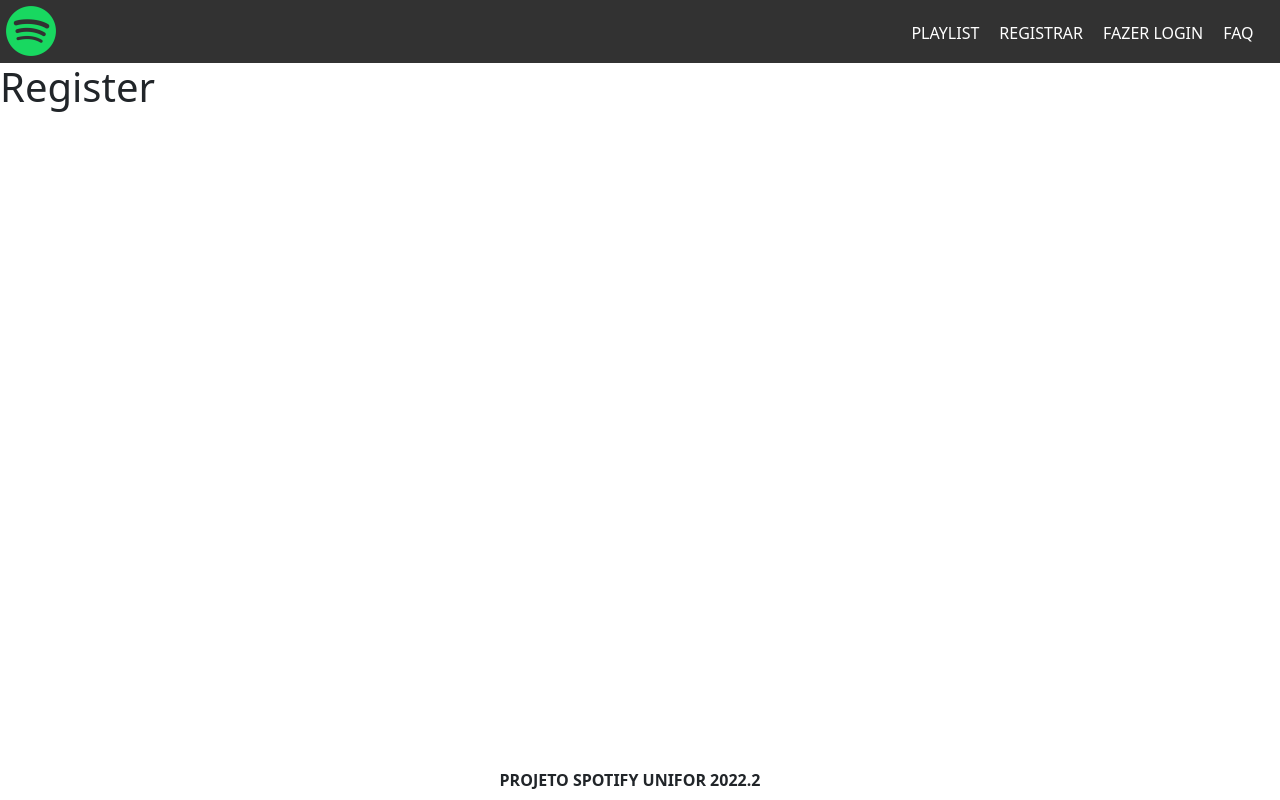
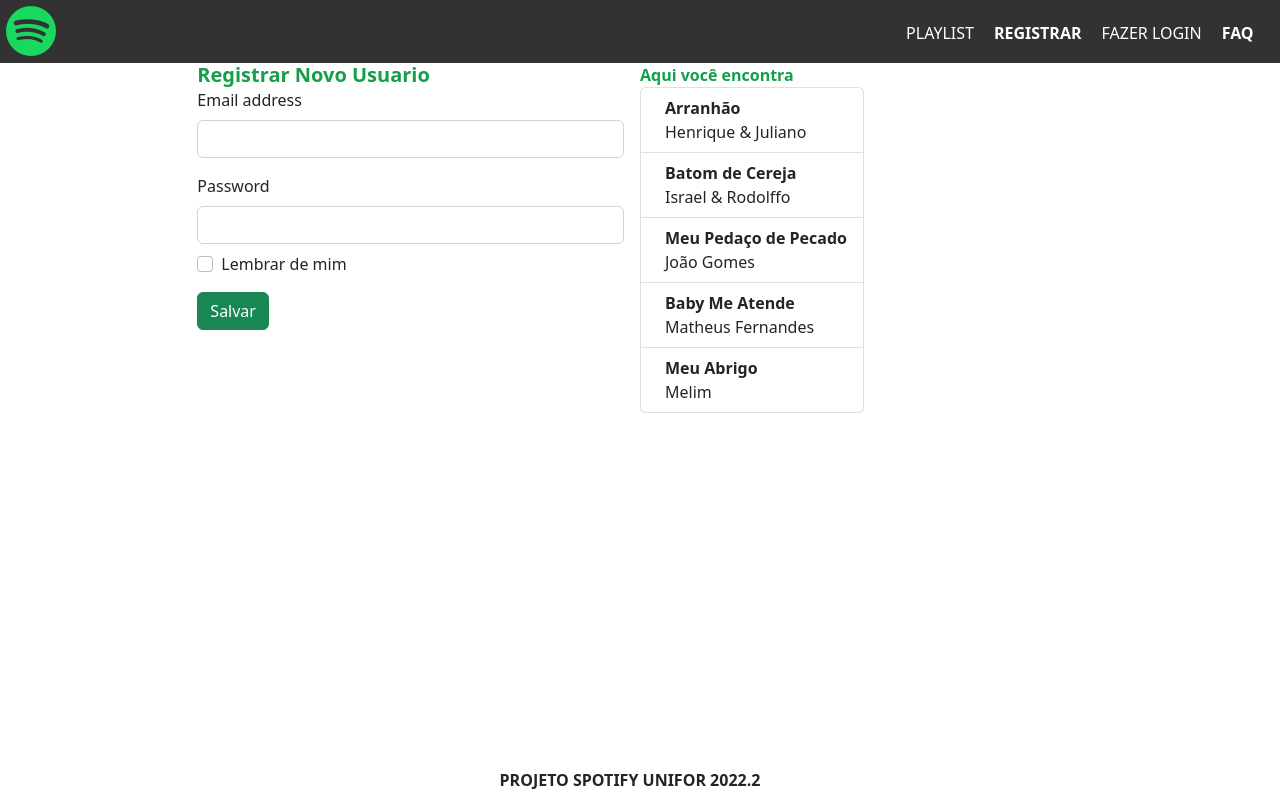
Before and after one commit to samiralemz/porjetoReact, a React (Create React App) app: page /register in a window 1280 px wide. Built offline with nearby package versions, Linux system fonts and the light colour scheme.

Commit message:
adicionando página Registrar, melhorando interface

```diff
--- a/src/Pages/faq.jsx
+++ b/src/Pages/faq.jsx
@@ -1,23 +1,24 @@
 import React from 'react';
+import "../css/estiloFaq.css";
 
 function Faq() {
     return (
         <div className="container">
             <div className="grid-spotify">
                 <div className="row">
-                    <div className="col col-lg-7">
-                        <p>ATENDIMENTO DO SPOTIFY </p>
+                    <div className="col col-lg-7 fw-bold">
+                        <p style={{color: "#9DA6B8"}}>ATENDIMENTO DO SPOTIFY</p>
                     </div>
                 </div>
                 <div className="row">
                     <div className="col col-lg-12">
-                        <p className="display-1 font-weight-bold">Como podemos ajudar?
+                        <p className="display-1 fw-bold" style={{color: "#149f4a"}}>Como podemos ajudar?
                         </p>
                     </div>
                 </div>
                 <div className="row">
                     <div className="col col-lg-12 mt-1 mb-1">
-                        <p className="text-login"><a href="#">Faça log in</a> para ter ajuda mais rápido
+                        <p className="text-login fw-bold"><a href="#">Faça log in</a> para ter ajuda mais rápido
                         </p>
                     </div>
                 </div>
@@ -29,7 +30,7 @@
                 <div className="grid-cards">
                     <div className="row gap-0 mt-4">
                         <div className="col col-lg-2 card-spotify">
-                            <div className="card-content">
+                            <div className="card-content" style={{backgroundColor: "#AF2896"}}>
                                 <img src="https://cdn.sanity.io/images/tsbk0zvv/production/a1f5c90620915aba2fc363330ecd1dbff17b7736-128x128.png?w=64&fit=max&auto=format"
                                     width="64" height="64" className="card-image" />
                                 <div className="card-title">
@@ -38,7 +39,7 @@
                             </div>
                         </div>
                         <div className="col col-lg-2 card-spotify w-25">
-                            <div className="card-content">
+                            <div className="card-content" style={{backgroundColor: "#8C1932"}}>
                                 <img src="https://cdn.sanity.io/images/tsbk0zvv/production/10bb309130cdd8dfe85a0e0e130ecdedc0ca22c6-128x128.png?w=64&fit=max&auto=format"
                                     width="64" height="64" className="card-image" />
                                 <div className="card-title">
@@ -47,7 +48,7 @@
                             </div>
                         </div>
                         <div className="col col-lg-2 card-spotify w-25">
-                            <div className="card-content">
+                            <div className="card-content" style={{backgroundColor: "#B06239"}}>
                                 <img src="https://cdn.sanity.io/images/tsbk0zvv/production/59459c592409b198e88b2b4cd6e4da99306a04fa-128x128.png?w=64&fit=max&auto=format"
                                     width="64" height="64" className="card-image" />
                                 <div className="card-title">
@@ -58,7 +59,7 @@
                     </div>
                     <div className="row gap-0 mt-4">
                         <div className="col col-lg-2 card-spotify w-25">
-                            <div className="card-content">
+                            <div className="card-content" style={{backgroundColor: "#006450"}}>
                                 <img src="https://cdn.sanity.io/images/tsbk0zvv/production/3e2fdd408d9175cbf6dc77fbd24fa0667aec5867-128x128.png?w=64&fit=max&auto=format"
                                     width="64" height="64" className="card-image" />
                                 <div className="card-title">
@@ -67,7 +68,7 @@
                             </div>
                         </div>
                         <div className="col col-lg-2 card-spotify w-25">
-                            <div className="card-content">
+                            <div className="card-content" style={{backgroundColor: "#757575"}}>
                                 <img src="https://cdn.sanity.io/images/tsbk0zvv/production/c39439e03b41892767854a2dafae387d68e397c5-128x128.png?w=64&fit=max&auto=format"
                                     width="64" height="64" className="card-image" />
                                 <div className="card-title">
@@ -76,8 +77,8 @@
                             </div>
                         </div>
                         <div className="col col-lg-2 card-spotify w-25">
-                            <div className="card-content">
-                                <img src="https://cdn.sanity.io/images/tsbkzvv/production/972abc9b7961e17d356b069c8be9dbaaf3ea51f3-128x128.png?w=64&fit=max&auto=format"
+                            <div className="card-content" style={{backgroundColor: "#537AA1"}}>
+                                <img src="https://cdn.sanity.io/images/tsbk0zvv/production/972abc9b7961e17d356b069c8be9dbaaf3ea51f3-128x128.png?w=64&fit=max&auto=format"
                                     width="64" height="64" className="card-image" />
                                 <div className="card-title">
                                     <p className="content-title">Ajuda com a conta</p>
--- a/src/Pages/register.jsx
+++ b/src/Pages/register.jsx
@@ -1,6 +1,34 @@
+import ListaMusicas from "../componts/ListaMusicas";
+
 function Register() {
     return (
-        <h1>Register</h1>
+    <div className="d-flex justify-content-center">
+        <div className="col-md-4">
+            <span className="fw-bold h5" style={{color: "#149f4a"}}>
+                Registrar Novo Usuario
+            </span>
+            <form>
+                <div className="mb-3">
+                    <label htmlFor="input_email" className="form-label">Email address</label>
+                    <input type="email" className="form-control" id="input_email"/>
+                </div>
+                <div className="mb-3">
+                    <label htmlFor="input_senha" className="form-label">Password</label>
+                    <input type="password" className="form-control" id="input_senha"/>
+                    <div className="mt-2">
+                        <input className="form-check-input" type="checkbox" value=""/>
+                        <label className="form-check-label mx-2">
+                            Lembrar de mim
+                        </label>
+                    </div>
+                </div>
+                <button type="submit" className="btn btn-success">Salvar</button>
+            </form>
+        </div>
+        <div className="col-md-4 mx-3">
+            <ListaMusicas />
+        </div>
+    </div>
     )
 }
 
--- /dev/null
+++ b/src/componts/ListaMusicas.jsx
@@ -0,0 +1,30 @@
+function ListaMusicas() {
+  const musicasPopulares = [
+    {titulo: "Arranhão"            , artista: "Henrique & Juliano", id: 1},
+    {titulo: "Batom de Cereja"     , artista: "Israel & Rodolffo" , id: 2},
+    {titulo: "Meu Pedaço de Pecado", artista: "João Gomes"        , id: 3},
+    {titulo: "Baby Me Atende"      , artista: "Matheus Fernandes" , id: 4},
+    {titulo: "Meu Abrigo"          , artista: "Melim"             , id: 5},
+  ];
+
+  return (
+    <div style={{maxWidth: "fit-content", color: "#149f4a"}}>
+      <span className="fw-bold">Aqui você encontra</span>
+      <ul className="list-group">
+        {musicasPopulares.map(musica => {
+          const {id, titulo, artista} = musica;
+          return (
+            <li className="list-group-item d-flex" key={id}>
+              <div className="ms-2 me-auto">
+                  <div className="fw-bold">{titulo}</div>
+                  {artista}
+              </div>
+            </li>
+          )
+        })}
+      </ul>
+  </div>
+  )
+}
+
+export default ListaMusicas;
--- a/src/componts/PlaylistCard.jsx
+++ b/src/componts/PlaylistCard.jsx
@@ -3,7 +3,7 @@
 
   return (
     <div className="card" style={{maxWidth: "18rem", minWidth:"18rem"}}>
-        <img src={image} className="card-img-top" alt="..."/>
+        <img src={image} className="card-img-top"/>
         <div className="card-body">
             <span className="card-title fw-bold">{titulo}</span>
             <p className="card-text">{artista}</p>
--- a/src/componts/Tabela.jsx
+++ b/src/componts/Tabela.jsx
@@ -3,7 +3,7 @@
 
 function Tabela(props) {
   return (
-    <div style={{ border: '1px' }} key={'Cabecalho'}>
+    <div style={{ border: '1px' }}>
       <table className="table table-sm table-hover caption-top">
         <caption className="fw-bold" style={{color: "#149f4a"}}>Top {props.musicas.length} mais ouvidas</caption>
         <thead>
@@ -16,7 +16,7 @@
         <tbody>
           {props.musicas.map(item => {
             return (
-              <tr key={item.key}>
+              <tr key={item.id}>
                 <td>{item.titulo}</td>
                 <td>{item.artista}</td>
                 <td>{item.visualizacoes}</td>
--- a/src/componts/cabecalho.jsx
+++ b/src/componts/cabecalho.jsx
@@ -12,9 +12,9 @@
         </div>
         <div className="layout-flex-alinhamento-itens text-uppercase">
             <span>playlist</span>
-            <span><Link to="/register" className="text-decoration-none" style={{color: "white"}}>registrar</Link></span>
+            <span><Link to="/register" className="text-decoration-none fw-bold" style={{color: "white"}}>registrar</Link></span>
             <span>fazer login</span>
-            <span><Link to="/faq" className="text-decoration-none" style={{color: "white"}}>FAQ</Link></span>
+            <span><Link to="/faq" className="text-decoration-none fw-bold" style={{color: "white"}}>FAQ</Link></span>
         </div>
     </div>
     );
--- a/src/css/css_menu_topo.css
+++ b/src/css/css_menu_topo.css
@@ -1,8 +1,4 @@
 @import url('https://fonts.googleapis.com/css2?family=Merienda&display=swap');
-
-*{
-    margin: 0;
-}
 
 .layout-flex{
     font-weight: normal;
@@ -26,7 +22,3 @@
 span{
     margin-right: 20px;
 }
-
-.footer-pagina {
-    font-family: Silkscreen;
-}
--- a/src/css/estiloFaq.css
+++ b/src/css/estiloFaq.css
@@ -1,18 +1,3 @@
-
-@font-face {
-    font-family: font-spotify;
-    src: url(../fonts/CircularStd-Black.otf);
-}
-
-body {
-    height: 30vh;
-    font-family: font-spotify;
-    font-size: 18px;
-    font-weight: bold;
-    left: auto;
-    color: var(--dk-green);
-}
-
 .logo {
     width: 150px;
     height: auto;
```
